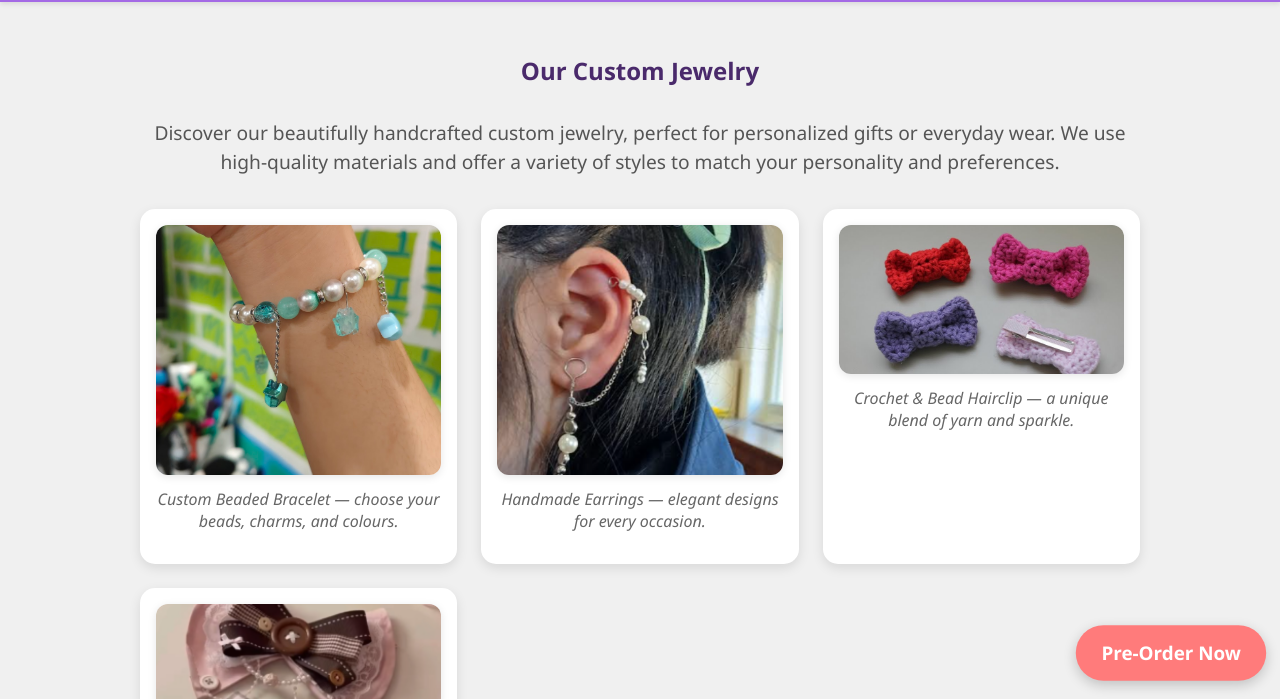
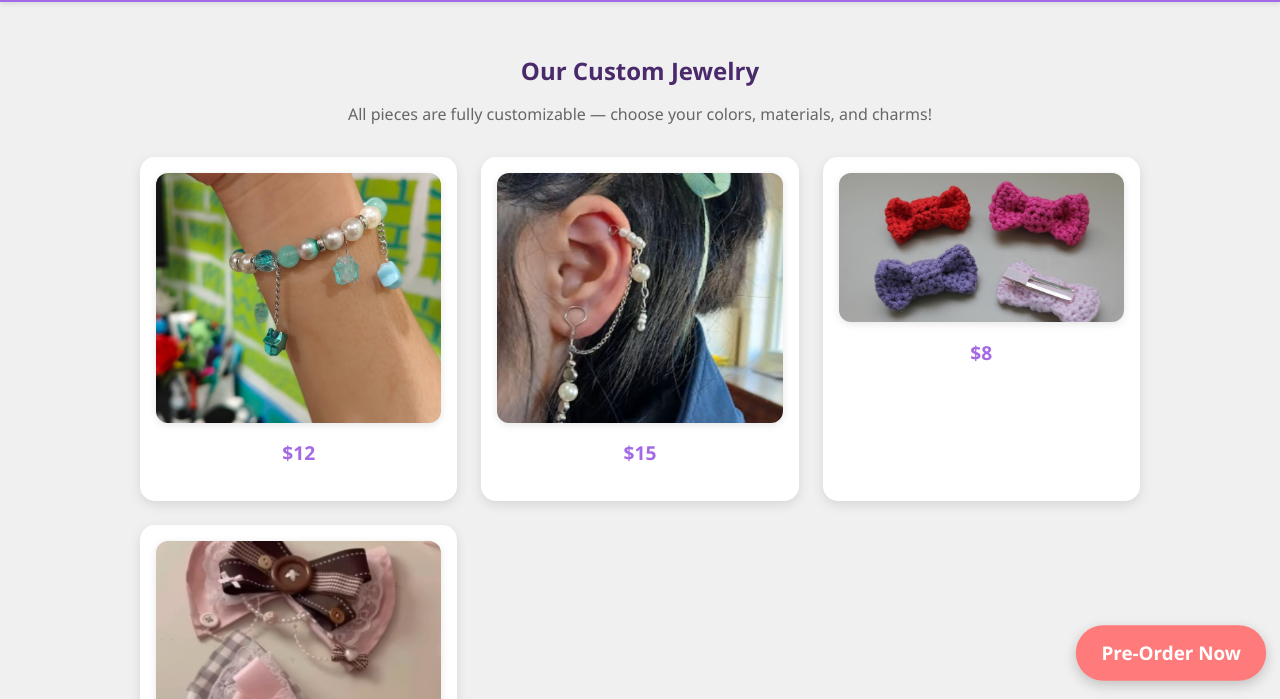
Before and after one commit to njkdesigns/njk-designs, a plain HTML site: page jewelry.html in a window 1280 px wide. Shown: the part 101-800 px from the top of the page. Drawn offline with Linux system fonts and the light colour scheme.

Commit message:
Added full custom jewelry page

```diff
--- a/jewelry.html
+++ b/jewelry.html
@@ -31,7 +31,6 @@
       margin: auto;
     }
 
-    /* Fixed Back to Home link */
     .back-link {
       position: fixed;
       top: 20px;
@@ -54,15 +53,14 @@
     h2 {
       text-align: center;
       color: #4a2a6b;
-      margin-bottom: 2rem;
+      margin-bottom: 0.5rem;
     }
 
-    .content {
-      margin-top: 2rem;
+    .custom-note {
       text-align: center;
-      font-size: 1.2rem;
-      line-height: 1.5;
-      color: #555;
+      font-size: 1rem;
+      color: #666;
+      margin-bottom: 2rem;
     }
 
     .product-grid {
@@ -94,11 +92,11 @@
       box-shadow: 0 2px 8px rgba(0, 0, 0, 0.1);
     }
 
-    .caption {
-      font-size: 1rem;
-      color: #666;
-      margin-top: 0.5rem;
-      font-style: italic;
+    .price {
+      font-size: 1.2rem;
+      font-weight: bold;
+      color: #a46ae5;
+      margin-top: 0.7rem;
     }
 
     .preorder-btn {
@@ -130,7 +128,6 @@
       100% { transform: scale(1); }
     }
 
-        /* Email request section */
     .email-section {
       margin-top: 3rem;
       padding: 1.5rem;
@@ -168,35 +165,31 @@
     <h1>Custom Jewelry</h1>
   </header>
 
-  <!-- Fixed Back to Home -->
   <a class="back-link" href="index.html" aria-label="Back to home">← Back to home</a>
 
   <main>
     <h2>Our Custom Jewelry</h2>
-
-    <div class="content">
-      <p>Discover our beautifully handcrafted custom jewelry, perfect for personalized gifts or everyday wear. We use high-quality materials and offer a variety of styles to match your personality and preferences.</p>
-    </div>
+    <p class="custom-note">All pieces are fully customizable — choose your colors, materials, and charms!</p>
 
     <div class="product-grid">
       <div class="product-card">
         <img src="img/sample_bracelet1.png" alt="Custom Beaded Bracelet" class="jewelry-image" />
-        <p class="caption">Custom Beaded Bracelet — choose your beads, charms, and colours.</p>
+        <p class="price">$12</p>
       </div>
 
       <div class="product-card">
         <img src="img/sample_earrings1.png" alt="Handmade Earrings" class="jewelry-image" />
-        <p class="caption">Handmade Earrings — elegant designs for every occasion.</p>
+        <p class="price">$15</p>
       </div>
 
       <div class="product-card">
         <img src="img/crochet_hairclip.png" alt="Crochet and Bead Hairclip" class="jewelry-image" />
-        <p class="caption">Crochet & Bead Hairclip — a unique blend of yarn and sparkle.</p>
+        <p class="price">$8</p>
       </div>
 
       <div class="product-card">
         <img src="img/bow_pins.png" alt="Decorative Bow Pins" class="jewelry-image" />
-        <p class="caption">Decorative Bow Pins — add charm to bags, hats, and clothes.</p>
+        <p class="price">$5</p>
       </div>
     </div>
 
@@ -212,12 +205,11 @@
     </div>
   </main>
 
-  <!-- Fixed Pre-order button -->
   <a href="https://forms.gle/Fr1TiDmtvkJpFaXB6" target="_blank" class="preorder-btn">
     Pre-Order Now
   </a>
 
-    <script>
+  <script>
     function sendEmail() {
       const request = document.getElementById('requestInput').value.trim();
       if (!request) {
```
